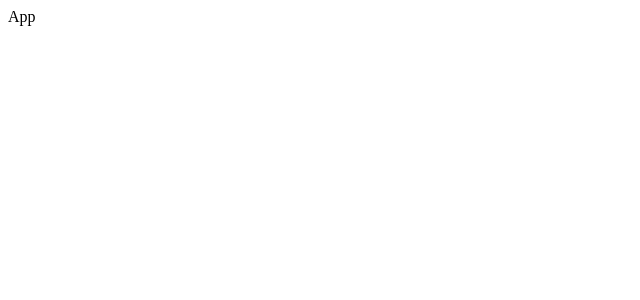
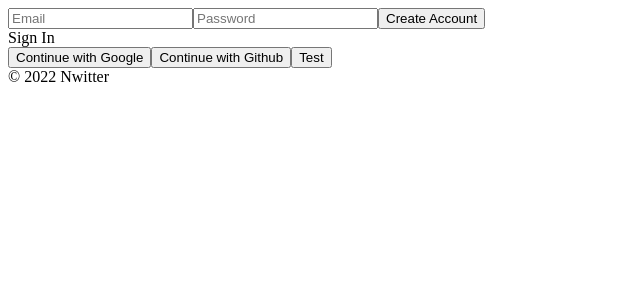
Before and after one commit to JHAN0907/nwitter, a React (Create React App) app: page / in a window 1280 px wide. Shown: the top 300 px of the page, without its empty margins (0-640 px from the left). Built offline with nearby package versions, Linux system fonts and the light colour scheme; no server answers.

Commit message:
chaper 4 end

```diff
--- /dev/null
+++ b/jsconfig.json
@@ -0,0 +1,6 @@
+{
+    "compilerOptions": {
+        "baseUrl": "src"
+    },
+    "include": ["src"]
+}
--- a/package.json
+++ b/package.json
@@ -6,8 +6,10 @@
     "@testing-library/jest-dom": "^5.16.5",
     "@testing-library/react": "^13.4.0",
     "@testing-library/user-event": "^13.5.0",
+    "firebase": "^9.10.0",
     "react": "^18.2.0",
     "react-dom": "^18.2.0",
+    "react-router-dom": "^6.4.0",
     "react-scripts": "5.0.1",
     "web-vitals": "^2.1.4"
   },
--- a/src/App.js
+++ /dev/null
@@ -1,8 +0,0 @@
-
-function App() {
-  return (
-    <div>App</div>
-  );
-}
-
-export default App;
--- /dev/null
+++ b/src/components/App.js
@@ -0,0 +1,35 @@
+import { useState, useEffect } from "react";
+import AppRouter from "components/Router";
+import {authService} from "fbase";
+
+function App() {
+  const [init, setInit] = useState(false);
+  const [isLoggedIn, setIsLoggedIn] = useState(false);
+
+  // useEffect는 특정한 상황에서 특정 행동을 하고 싶을 때 사용하는 것이다.
+  // 최초의 1회만 작동하도록 함.
+  useEffect(()=>{
+    // observer를 설정한 것으로 userEffect에 다시 들어오지 않아도 혼자 변화를 감시한다.
+    // 변화가 되었다면 작동하여 isLoggedIn 변수를 변화한다.
+    authService.onAuthStateChanged((user)=> {
+      if(user){
+        setIsLoggedIn(user);
+      } else{
+        setIsLoggedIn(false);
+      }
+      // 한번 이 함수가 작동했다면 로그인 됬든 안됬든 검사는 했으므로 초기화를 true로 설정
+      setInit(true);
+    });
+  },[])
+
+  return (
+    <>
+      {
+        init ? <AppRouter isLoggedIn={isLoggedIn}/> : "initializing..."
+      }
+      <footer>&copy; {new Date().getFullYear()} Nwitter</footer>
+    </>
+  );
+}
+
+export default App;
--- /dev/null
+++ b/src/components/Navigation.js
@@ -0,0 +1,18 @@
+import { Link } from "react-router-dom";
+
+const Navigation = () => {
+    return (
+    <nav>
+        <ul>
+            <li>
+                <Link to ="/">Home</Link>
+            </li>
+            <li>
+                <Link to="/profile">My Profile</Link>
+            </li>
+        </ul>
+    </nav>
+    );
+};
+
+export default Navigation;
--- /dev/null
+++ b/src/components/Router.js
@@ -0,0 +1,25 @@
+import {HashRouter as Router, Navigate, Route, Routes} from "react-router-dom";
+import Auth from "routes/Auth";
+import Home from "routes/Home";
+import Profile from "routes/Profile";
+import Navigation from "./Navigation";
+
+const AppRouter = ({isLoggedIn}) => {
+    return (
+        <Router>
+            {isLoggedIn && <Navigation/>}
+            <Routes>
+                {isLoggedIn?(
+                    <>
+                        <Route exac path="/" element={<Home/>} />
+                        <Route exac path="/profile" element={<Profile/>}/>
+                    </>
+                ):
+                (<Route exac path="/" element={<Auth/>}/>)}
+                {/* <Route path="*" element={<Navigate from="*" to="/"/>}/> */}
+            </Routes>
+        </Router>
+    )
+}
+
+export default AppRouter;
--- /dev/null
+++ b/src/fbase.js
@@ -0,0 +1,20 @@
+// 버전이 바뀌어서 원하는 폴더를 지정할 때 compat을 추가해야 함
+import firebase from "firebase/compat/app";
+import "firebase/compat/auth";
+
+const firebaseConfig = {
+    apiKey: process.env.REACT_APP_API_KEY,
+    authDomain: process.env.REACT_APP_AUTH_DOMAIN,
+    projectId: process.env.REACT_APP_PROJECT_ID,
+    storageBucket: process.env.REACT_APP_STORAGE_BUCKET,
+    messagingSenderId: process.env.REACT_APP_MESSAGING_SENDER_ID,
+    appId: process.env.REACT_APP_APP_ID
+  };
+
+firebase.initializeApp(firebaseConfig);
+
+// export const를 사용하면 auth Service의 이름을 가진체 사용할 수 있는 것으로 보인다.
+// 또한 export const를 여러개 사용하여 다수의 모듈을 내보낼 수도 있는 것 같다.
+export const authService = firebase.auth();
+
+export const firebaseInstance = firebase;
--- /dev/null
+++ b/src/routes/Auth.js
@@ -0,0 +1,73 @@
+import {useState} from "react";
+import {authService, firebaseInstance} from "fbase";
+
+const Auth = () => {
+    const [email, setEmail] = useState("");
+    const [password, setPassword] = useState("");
+    const [newAccount, setNewAccount] = useState(true);
+    const [error, setError] = useState("");
+
+    const toggleAccount = ()=> setNewAccount((prev)=> !prev);
+
+    const onSocialClick = async (event) => {
+        const {
+            target: {name},
+        } = event;
+        let provider;
+        if (name === "google"){
+            provider = new firebaseInstance.auth.GoogleAuthProvider();
+        } else if (name === "github"){
+            provider = new firebaseInstance.auth.GithubAuthProvider();
+        }
+
+        const data = await authService.signInWithPopup(provider);
+        console.log(data);
+    }
+
+    const onChange = (event) => {
+        const {
+            target: {name, value}
+        } = event;
+
+        if (name === "email"){
+            setEmail(value);
+        } else if( name==="password"){
+            setPassword(value);
+        }
+    };
+
+    const onSubmit = async(event) =>{
+        event.preventDefault();
+        try{
+            let data;
+            if(newAccount){
+                data = await authService.createUserWithEmailAndPassword(email, password);
+            } else {
+                data = await authService.signInWithEmailAndPassword(email, password);
+            }
+        } catch(error){
+            setError(error.message);
+        }
+
+    }
+
+    return (
+        <div>
+            <form onSubmit={onSubmit}>
+                <input name="email" type="email" placeholder="Email" required value = {email} onChange={onChange}/>
+                <input name="password" type="password" placeholder="Password" required value = {password} onChange={onChange}/>
+                <input type="submit" value={newAccount ? "Create Account": "Log In"}/>
+                {error}
+            </form>
+            <span onClick={toggleAccount}>
+                {newAccount ? "Sign In": "Create Account"}
+            </span>
+            <div>
+                <button onClick={onSocialClick} name="google">Continue with Google</button>
+                <button onClick={onSocialClick} name="github">Continue with Github</button>
+                <button onClick={()=> console.log(authService.currentUser)}>Test</button>
+            </div>
+        </div>
+    );
+};
+export default Auth;
--- /dev/null
+++ b/src/routes/EditProfile.js
@@ -0,0 +1,3 @@
+const EditProfile = () => <span>Editprofile</span>
+
+export default EditProfile;
--- /dev/null
+++ b/src/routes/Home.js
@@ -0,0 +1,3 @@
+const Home = () => <span>Home</span>
+
+export default Home;
--- /dev/null
+++ b/src/routes/Profile.js
@@ -0,0 +1,18 @@
+import { authService } from "fbase";
+import {useNavigate} from "react-router-dom";
+
+const Profile = () => {
+    const navigate = useNavigate();
+    const onLogOutClick = () => {
+        authService.signOut();
+        navigate("/");
+    }
+
+    return (
+        <>
+            <button onClick={onLogOutClick}>Log Out</button>
+        </>
+    )
+}
+
+export default Profile;
```
Also changed, not shown: src/index.js (+1 -6 lines), 2 other files (tests, documents, lock files or other folders).
